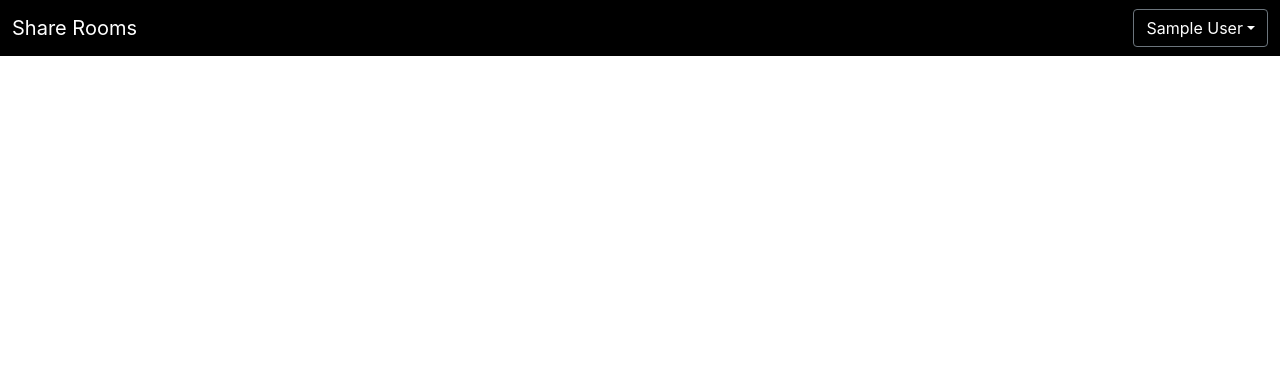
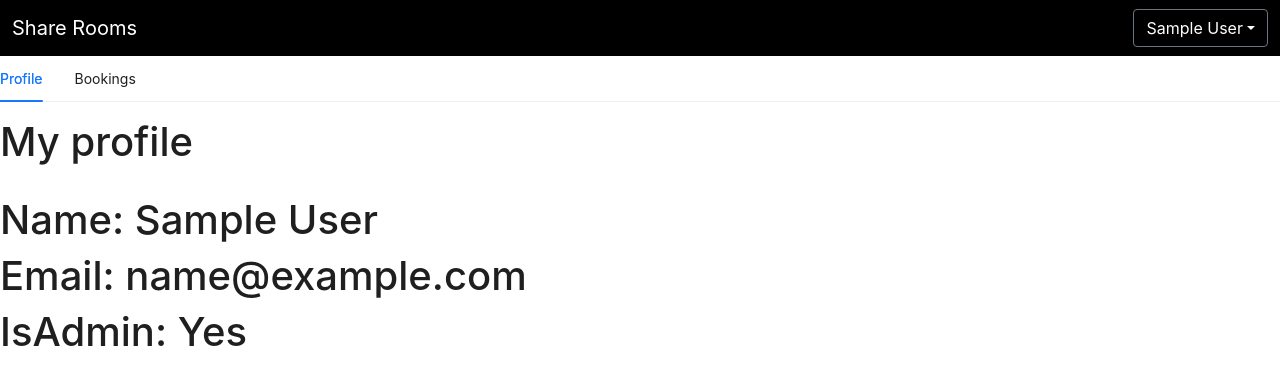
Before and after one commit to Naduladisanayaka494/Hotelbooking-frontend, a React (Create React App) app: page /profile in a window 1280 px wide. Shown: the top 384 px of the page. Built offline with nearby package versions, Linux system fonts and the light colour scheme; sample sign-in values are in the browser's storage; a small style sheet from the web is missing.

Commit message:
profile and bookings pages

```diff
--- a/src/App.js
+++ b/src/App.js
@@ -7,6 +7,7 @@ import Homescreen from './screens/Homescreen';
 import Bookingsscreen from './screens/Bookingsscreen';
 import Registerscreen from './screens/Registerscreen';
 import Loginscreen from './screens/Loginscreen';
+import Profilescreen from './screens/Profilescreen';
 
 function App() {
   return (
@@ -19,6 +20,7 @@ function App() {
           <Route path="/book/:roomid/:fromdate/:todate" element={<Bookingsscreen />} />
           <Route path="/register" element={<Registerscreen/>} />
           <Route path="/login" element={<Loginscreen/>} />
+          <Route path="/profile" element={<Profilescreen/>} />
 
         </Routes>
       </BrowserRouter>
--- a/src/components/Navbar.js
+++ b/src/components/Navbar.js
@@ -24,9 +24,9 @@ function Navbar() {
                   {user.data.name}
                 </button>
                 <ul className="dropdown-menu white-bg">
-                  <li><a className="dropdown-item" href="/bookings">Bookings</a></li>
+                  <li><a className="dropdown-item" href="/profile">Profile</a></li>
                   <li><a className="dropdown-item" href="#" onClick={logout}>Logout</a></li>
-                  <li><a className="dropdown-item" href="#">Something else here</a></li>
+
                 </ul>
               </div>
             ) : (
--- /dev/null
+++ b/src/screens/Profilescreen.js
@@ -0,0 +1,97 @@
+import React, { useEffect, useState } from 'react';
+import axios from 'axios';
+import { Tabs } from 'antd';
+import type { TabsProps } from 'antd';
+import Loader from '../components/Loader';
+import Error from '../components/Error';
+
+const onChange = (key: string) => {
+  console.log(key);
+};
+
+function Profilescreen() {
+  const user = JSON.parse(localStorage.getItem('currentUser'));
+
+  useEffect(() => {
+    if (!user) {
+      window.location.href = '/login';
+    }
+  }, []);
+
+  const items: TabsProps['items'] = [
+    {
+      key: '1',
+      label: 'Profile',
+      children: (
+        <div>
+          <h1>My profile</h1>
+          <br />
+          <h1>Name: {user?.data?.name}</h1>
+          <h1>Email: {user?.data?.email}</h1>
+          <h1>IsAdmin: {user?.data?.isAdmin ? 'Yes' : 'No'}</h1>
+        </div>
+      ),
+    },
+    {
+      key: '2',
+      label: 'Bookings',
+      children: <Mybookings />,
+    },
+  ];
+
+  return <Tabs defaultActiveKey="1" items={items} onChange={onChange} />;
+}
+
+export default Profilescreen;
+
+export function Mybookings() {
+  const user = JSON.parse(localStorage.getItem('currentUser'));
+  const [loading, setLoading] = useState(false);
+  const [error, setError] = useState(null);
+  const[bookings,setbookings]=useState([])
+  useEffect(() => {
+    async function fetchBookings() {
+      try {
+        setLoading(true);
+        const rooms = await (await axios.post('/api/bookings/getbookingsbyuserid', { userid: user?.data?.id })).data;
+
+        setbookings(rooms)
+        setLoading(false);
+        console.log(rooms);
+      } catch (error) {
+        console.log(error);
+        setLoading(false);
+        setError(true)
+      }
+    }
+
+    fetchBookings();
+  }, []);
+
+  return(
+    <div>
+        <div className='row'>
+            <div className='col-md-6'>
+                {loading && (<Loader/>)}
+                {bookings && bookings.map((booking) => (
+                         <div className='bs'>
+                    <h1>{booking.room}</h1>
+                    <p>'Booking id:{booking._id}</p>
+                    <p>'CheckIn:{booking.fromdate}</p>
+                    <p>'CheckOut:{booking.todate}</p>
+                    <p>'Total amount:{booking.totalamount}</p>
+                    <p>'status:{booking.status=='booked' ? 'Confirmed':'cancelled'}</p>
+
+                    <div style={{ float: 'right' }}>
+                <button className='btn btn-primary' >Cancel booking</button>
+              </div>
+
+                    </div>
+
+))}
+
+            </div>
+        </div>
+    </div>
+  );
+}
```
